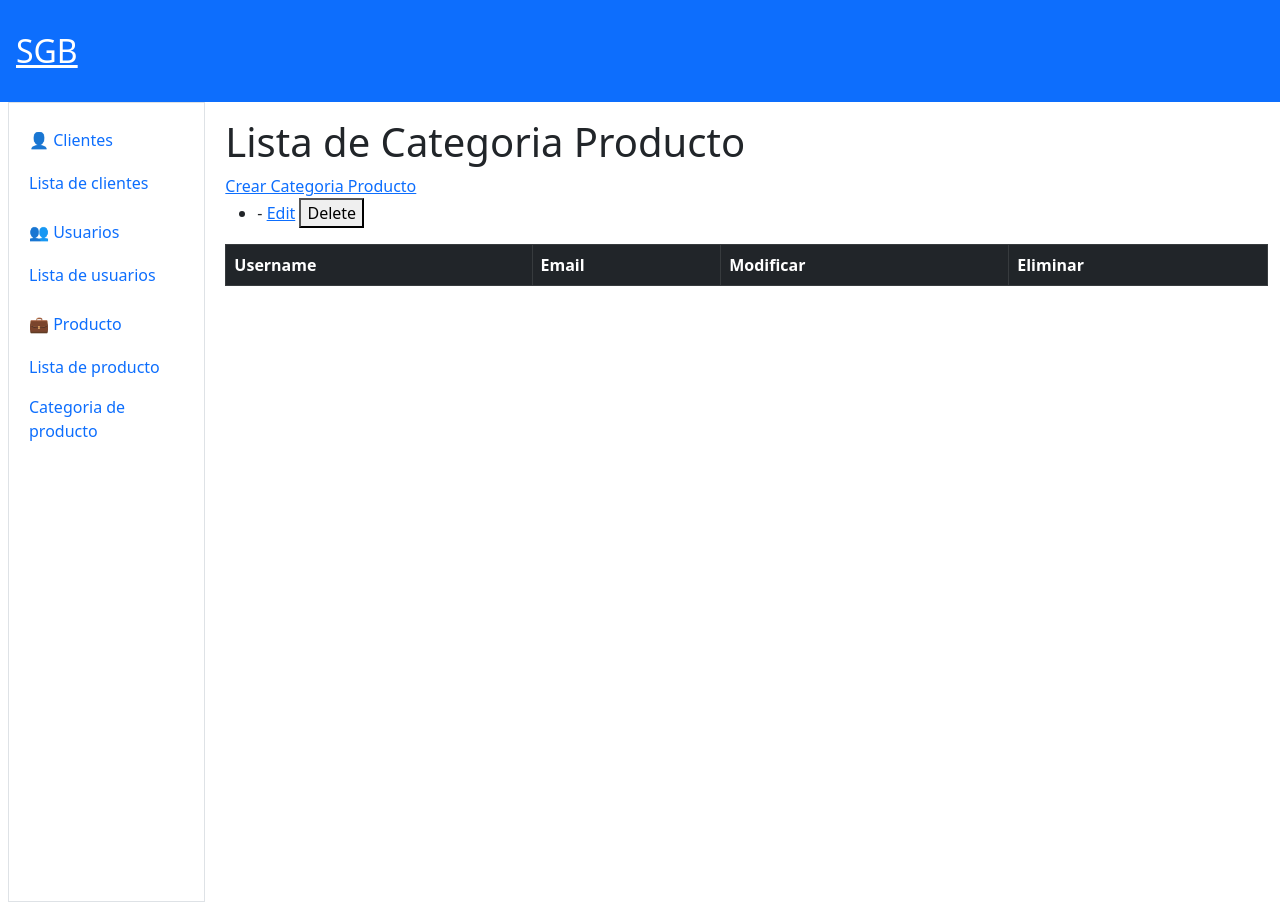
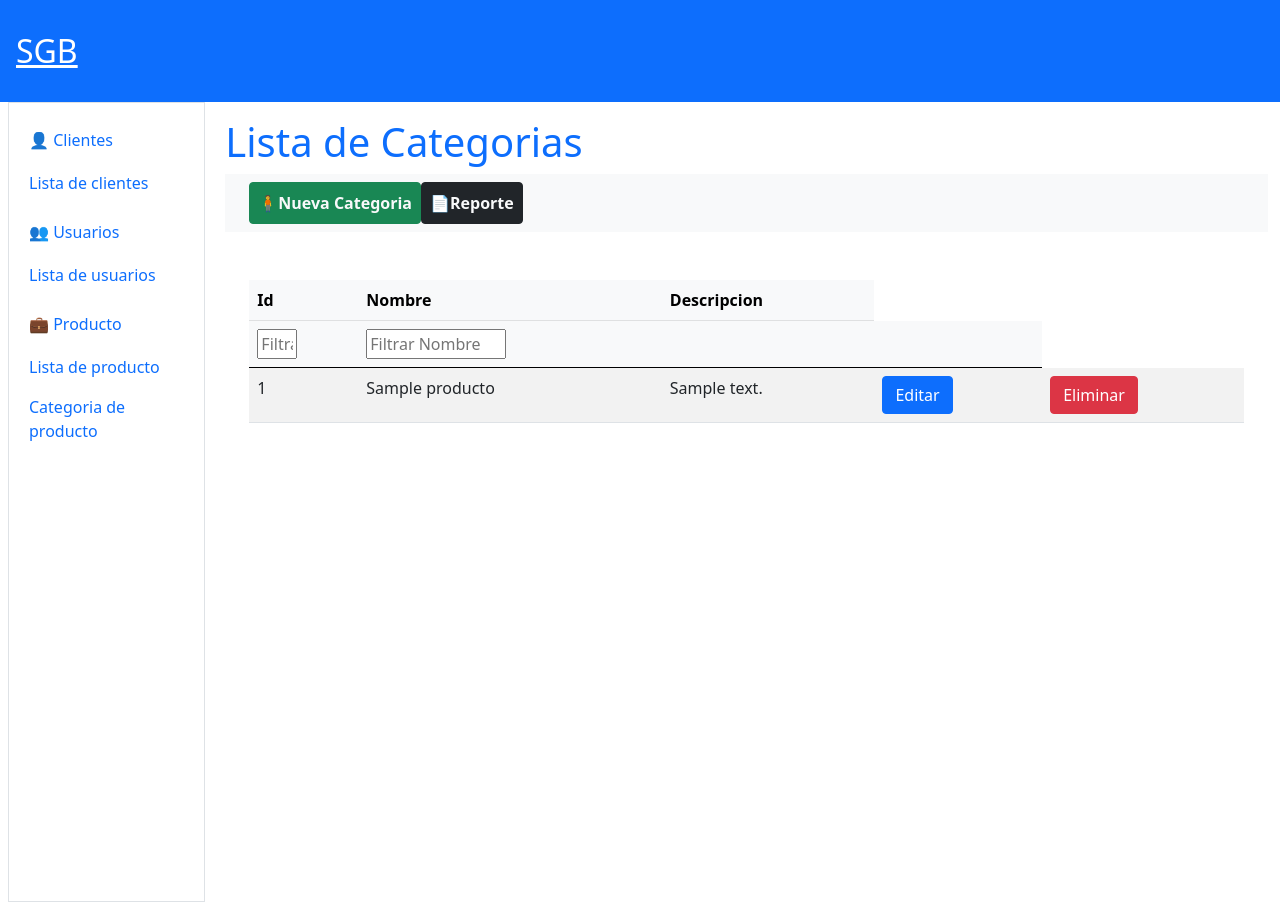
Before and after one commit to yeikyu/sgb_app, a Flask app: page /cate_producto/list in a window 1280 px wide. Run offline with Flask 3, Linux system fonts and the light colour scheme; tables that the repository leaves empty hold one stand-in row (values such as "Sample post"); lists and menus that the app fills with data are empty; some libraries are stand-ins or nearby versions.

Commit message:
creo crud para categorias y productos a revisar 	modified:   __pycache__/config.cpython-38.pyc 	modified:   app/__pycache__/models.cpython-38.pyc 	modified:   app/__pycache__/views.cpython-38.pyc 	modified:   app/models.py 	modified:   app/templates/cate_product/add_cate_product.html 	new file:   app/templates/cate_product/edit_cate_product.html 	deleted:    app/templates/cate_product/edit_cate_productt.html 	modified:   app/templates/cate_product/list_cate_products.html 	modified:   app/templates/cliente/add_client.html 	modified:   app/templates/index.html 	modified:   app/templates/producto/add_product.html 	modified:   app/templates/producto/edit_product.html 	modified:   app/templates/producto/list_products.html 	modified:   app/views.py 	modified:   migrations/__pycache__/env.cpython-38.pyc 	renamed:    migrations/versions/7c98acfc8d70_cambios_a_los_modelos.py -> migrations/versions/4783fd2a8514_models.py 	new file:   migrations/versions/__pycache__/4783fd2a8514_models.cpython-38.pyc 	deleted:    migrations/versions/__pycache__/7c98acfc8d70_cambios_a_los_modelos.cpython-38.pyc

```diff
--- a/app/templates/cate_product/list_cate_products.html
+++ b/app/templates/cate_product/list_cate_products.html
@@ -1,57 +1,83 @@
-{% extends 'index.html' %}
+{% extends 'index.html' %} {% block content %}
+<!-- Barra de navegación -->
+<link rel="stylesheet" type="text/css" href="{{ url_for('static', filename='styles.css') }}">
 
-{% block content %}
-    <h1>Lista de Categoria Producto</h1>
+<div>
+  <div class="h1 fw-light text-primary">Lista de Categorias</div>
+</div>
+<nav class="navbar navbar-expand-lg navbar-light bg-light">
+  <div class="container-fluid">
+    <div class="collapse navbar-collapse" id="navbarNav">
+      <ul class="navbar-nav">
+        <li class="nav-item">
+          <a
+            class="nav-link btn btn-success text-light fw-bold "
+            aria-current="page"
+            href="{{ url_for('main.add_cate_product') }}"
+            >&#129485;Nueva Categoria</a
+          >
+        </li>
+        <li class="nav-item">
+          <a class="nav-link btn btn-dark fw-bold text-light" href="#">&#128196;Reporte</a>
+        </li>
+      </ul>
+    </div>
+  </div>
+</nav>
+<!--Cabecera de tabla de creacion de productos-->
+<div class="container mt-5">
+  <table class="table table-striped table-hover">
+    <thead class="table-light">
+      <tr>
+        <th scope="col">Id</th>
+        <th scope="col">Nombre</th>
+        <th scope="col">Descripcion</th>
 
-    <a href="{{ url_for('main.add_cate_product') }}">Crear Categoria Producto</a>
-    <ul>
-        {% for categoria_product in categoria_products %}
-            <li>
-                {{ categoria_product.username }} - {{ categoria_product.email }}
-                <a href="{{ url_for('main.edit_user', id=categoria_product.id) }}">Edit</a>
-                <form action="{{ url_for('main.delete_user', id=categoria_product.id) }}" method="post" style="display:inline;">
-                    <button type="submit">Delete</button>
-                </form>
-            </li>
-        {% endfor %}
-    </ul>
-    <table class="table table-dark table-bordered table-striped">
-        <thead>
+      </tr>
+      <!--Filtro para campos-->
       <tr>
         <th>
-                Username
+          <input
+            type="text"
+            class="filter-input tamano-1"
+            id="filterid"
+            placeholder="Filtrar id"
+          />
         </th>
         <th>
-                Email
+          <input
+            type="text"
+            class="filter-input tamano-4"
+            id="filterNombre"
+            placeholder="Filtrar Nombre"
+          />
         </th>
-            <th>
-                Modificar
-            </th>
-            <th>
-                Eliminar
-            </th>
+
+
+        <th></th>
+        <th></th>
       </tr>
     </thead>
     <tbody>
-        {% for user in users %}
+      {% for categoria in categorias %}
       <tr>
+        <td>{{categoria.id}}</td>
+        <td>{{categoria.nombre}}</td>
+        <td>{{categoria.descripcion}}</td>
         <td>
-                    {{ user.username }}
+          <a class="btn btn-primary" href="{{ url_for('main.edit_cate_product', id=categoria.id) }}">Editar</a>
+
         </td>
         <td>
-                    {{ user.email }}
-                </td>
-                <td>
-                    <a href="{{ url_for('main.edit_user', id=user.id) }}">Edit</a>
-                </td>
-                <td>
-                    <form action="{{ url_for('main.delete_user', id=user.id) }}" method="post" style="display:inline;">
-                        <button type="submit">Delete</button>
+          <form
+            action="{{ url_for('main.delete_categoria_product', id=categoria.id) }}"
+            method="post">
+            <button class="btn btn-danger" type="submit">Eliminar</button>
           </form>
         </td>
       </tr>
       {% endfor %}
     </tbody>
   </table>
-
+</div>
 {% endblock %}
--- a/app/templates/cliente/add_client.html
+++ b/app/templates/cliente/add_client.html
@@ -10,7 +10,7 @@
           <div class="collapse navbar-collapse" id="navbarNav">
             <ul class="navbar-nav">
               <li class="nav-item">
-                <button type="submit" class="nav-item border-1">&#129485;Guaradar</button>
+                <button type="submit" class="nav-item border-1">&#129485;Guardar</button>
               </li>
               <li class="nav-item">
                 <button type="submit" class="nav-item border-1">&#128196;Reporte</button>
--- a/app/templates/index.html
+++ b/app/templates/index.html
@@ -63,7 +63,7 @@
                                         <a href="{{ url_for('main.list_products') }}" class="nav-link px-0"> <span class="d-none d-sm-inline">Lista de producto</span></a>
                                     </li>
                                     <li class="w-100">
-                                        <a href="{{ url_for('main.list_categoria_products') }}" class="nav-link px-0"> <span class="d-none d-sm-inline">Categoria de producto</span></a>
+                                       <a href="{{ url_for('main.list_cate_products') }}" class="nav-link px-0"> <span class="d-none d-sm-inline">Categoria de producto</span></a>
                                     </li>
                                 </ul>
                             </li>
@@ -80,6 +80,7 @@
                     </div>
                     {% endif %}
                     {% block content %}  {% endblock %}
+
                 </div>
             </div>
         </div>
@@ -102,7 +103,7 @@
                             <a class="nav-link" href="{{ url_for('main.list_user') }}">&#128101; Lista de usuarios</a>
                         </li>
                         <li class="nav-item">
-                            <a class="nav-link" href="{{ url_for('main.list_categoria_products') }}">&#128210; Categoria
+                            <a class="nav-link" href="{{ url_for('main.list_cate_products') }}">&#128210; Categoria
                                 Producto </a>
                         </li>
                         <li class="nav-item">
--- a/app/views.py
+++ b/app/views.py
@@ -1,6 +1,7 @@
 # app/views.py
 from flask import Blueprint, render_template, request, redirect, url_for
-from .models import User, Cliente, CategoriaProducto, Producto, Venta, VentaDetalle
+from datetime import datetime
+from .models import User, Cliente, CategoriaProducto, Producto, Venta
 from . import db
 
 main_bp = Blueprint('main', __name__)
@@ -59,10 +60,7 @@ def delete_client(id):
         db.session.commit()
     return redirect(url_for('main.list_clients'))  # Redirigir a una página de lista de clientes
 
-@main_bp.route('/client')
-def list_client():
-    cliente = Cliente.query.filter(Cliente.estado != '0').all()  # Excluir registros eliminados
-    return render_template('cliente/list_clients.html', cliente=cliente)
+
 
 #Eliminar cliente de la tabla
 #@main_bp.route('/client/<int:id>/delete', methods=['POST'])
@@ -89,13 +87,16 @@ def edit_client(id):
 #Lista clientes
 @main_bp.route('/client/list' , methods=['GET'])
 def list_clients():
-    clientes = Cliente.query.all()
+    clientes =  Cliente.query.filter(Cliente.estado != 0).all()
     for cliente in clientes:
         if cliente.estado == 1:
             cliente.estado = 'ACTIVO'
         else:
             cliente.estado = 'INACTIVO'
     return render_template('cliente/list_clients.html', clientes=clientes)
+
+
+
 
 #Nuevo clientes
 @main_bp.route('/client/add', methods=['GET', 'POST'])
@@ -112,40 +113,116 @@ def add_client():
     return render_template('cliente/add_client.html')
 
 #----------------------------------------------------------------------------------------------------------------------------------------------------------------------------
-
+#lista productos
 @main_bp.route('/product/list' , methods=['GET'])
 def list_products():
-    products = Producto.query.all()
-    mostrar_contenido = False
-    return render_template('producto/list_products.html', products=products,mostrar_contenido=mostrar_contenido)
+    products = Producto.query.filter(Producto.estado != 0).all()
+    return render_template('producto/list_products.html', products=products)
 
 
-@main_bp.route('/producto/add', methods=['GET', 'POST'])
+
+@main_bp.route('/product/<int:id>/edit', methods=['GET', 'POST'])
+def edit_product(id):
+    products = Producto.query.get_or_404(id)
+    if request.method == 'POST':
+        # Aquí deberías manejar la actualización del producto
+        products.nombre = request.form['nombre']
+        products.categoria = int(request.form['categoria_id'])
+        products.descripcion = request.form['descripcion']
+        products.precio = request.form['precio']
+        db.session.commit()
+        return redirect(url_for('main.list_products'))
+    mostrar_contenido = False
+    return render_template('producto/edit_product.html', products=products,mostrar_contenido=mostrar_contenido)
+
+
+
+
+# Ruta para agregar un nuevo producto
+@main_bp.route('/product/add', methods=['GET', 'POST'])
 def add_product():
     if request.method == 'POST':
-        username = request.form['username']
-        email = request.form['email']
-        user = User(username=username, email=email)
-        db.session.add(user)
+        # Obtener datos del formulario
+        nuevo_producto = None  # Inicializa la variable antes de usarla
+        categoria_id = int(request.form['categoria_id'])
+        nombre = request.form['nombre']
+        descripcion = request.form['descripcion']
+        precio = request.form['precio']
+        estado = 1
+        fechacreacion = datetime.now()
+            # Puedes ajustar la fecha de creación según tus necesidades
+        nuevo_producto = Producto(
+            categoria_id=categoria_id,
+            nombre=nombre,
+            descripcion=descripcion,
+            precio=precio,
+            estado=estado,fecha_creacion=fechacreacion
+        )
+
+        # Guardar el nuevo producto en la base de datos
+        db.session.add(nuevo_producto)
         db.session.commit()
+
         return redirect(url_for('main.list_products'))
     mostrar_contenido = False
     return render_template('producto/add_product.html',mostrar_contenido=mostrar_contenido)
 
+
+ #Eliminar producto de la tabla
+@main_bp.route('/product/<int:id>/delete', methods=['POST'])
+def delete_product(id):
+     products = Producto.query.get_or_404(id)
+     db.session.delete(products)
+     db.session.commit()
+     return redirect(url_for('main.list_products'))
+
+#------
 @main_bp.route('/cate_producto/list' , methods=['GET'])
-def list_categoria_products():
-    categoria_products = CategoriaProducto.query.all()
-    return render_template('cate_product/list_cate_products.html', categoria_products=categoria_products)
+def list_cate_products():
+     categorias = CategoriaProducto.query.filter(CategoriaProducto.estado != 0).all()
+     return render_template('cate_product/list_cate_products.html', categorias=categorias)
+
+
 
 
 @main_bp.route('/cate_producto/add', methods=['GET', 'POST'])
 def add_cate_product():
-    if request.method == 'POST':
-        username = request.form['username']
-        email = request.form['email']
-        user = User(username=username, email=email)
-        db.session.add(user)
+     if request.method == 'POST':
+        nombre = request.form['nombre']
+        descripcion = request.form['descripcion']
+        estado = 1
+        fechacreacion = datetime.now()
+        CategoryProduct = CategoriaProducto(nombre=nombre, descripcion=descripcion, estado=estado, fecha_creacion=fechacreacion)
+        db.session.add(CategoryProduct)
         db.session.commit()
         return redirect(url_for('main.list_cate_products'))
 
-    return render_template('cate_product/add_cate_product.html')
+     return render_template('cate_product/add_cate_product.html')
+
+
+@main_bp.route('/cate_product/<int:id>/edit', methods=['GET', 'POST'])
+def edit_cate_product(id):
+    products = CategoriaProducto.query.get_or_404(id)
+    if request.method == 'POST':
+        # Aquí deberías manejar la actualización del producto
+        products.nombre = request.form['nombre']
+        products.categoria = int(request.form['categoria_id'])
+        products.descripcion = request.form['descripcion']
+        products.precio = request.form['precio']
+        db.session.commit()
+        return redirect(url_for('main.list_cate_products'))
+    mostrar_contenido = False
+    return render_template('cate_product/edit_cate_product.html', products=products,mostrar_contenido=mostrar_contenido)
+
+
+
+#delete_product
+
+
+@main_bp.route('/category/<int:id>', methods=['POST'])
+def delete_categoria_product(id):
+    categoria = CategoriaProducto.query.get(id)
+    if categoria:
+        categoria.estado = 0  # Cambiar el estado a '0'
+        db.session.commit()
+    return redirect(url_for('main.list_cate_products'))
--- a/config.py
+++ b/config.py
@@ -4,6 +4,6 @@ import os
 class Config:
     #SQLALCHEMY_DATABASE_URI = 'sqlite:///example.db'  # Conexión SQLite para desarrollo local
     #SQLALCHEMY_DATABASE_URI = 'mariadb+mariadbconnector://root:root@127.0.0.1/pruebamvc2'
-    SQLALCHEMY_DATABASE_URI = 'mariadb+mariadbconnector://root:root@127.0.0.1:3307/sgb_db'
+    SQLALCHEMY_DATABASE_URI = 'mariadb+mariadbconnector://root:root@127.0.0.1:3307/pruebamvc2'
     SQLALCHEMY_TRACK_MODIFICATIONS = False
     SECRET_KEY = 'mysecretkey'  # Clave secreta para formularios
```
Also changed, not shown: app/models.py (+24 -22 lines), app/templates/cate_product/add_cate_product.html (+20 -9 lines), app/templates/cate_product/edit_cate_product.html (added, +18 -0 lines), app/templates/cate_product/edit_cate_productt.html (deleted, +0 -14 lines), app/templates/producto/add_product.html (+16 -5 lines), app/templates/producto/edit_product.html (+14 -7 lines), app/templates/producto/list_products.html (+2 -5 lines), migrations/versions/4783fd2a8514_models.py (renamed from migrations/versions/7c98acfc8d70_cambios_a_los_modelos.py, +19 -35 lines). Lines whose indentation alone changed are shown as unchanged.
